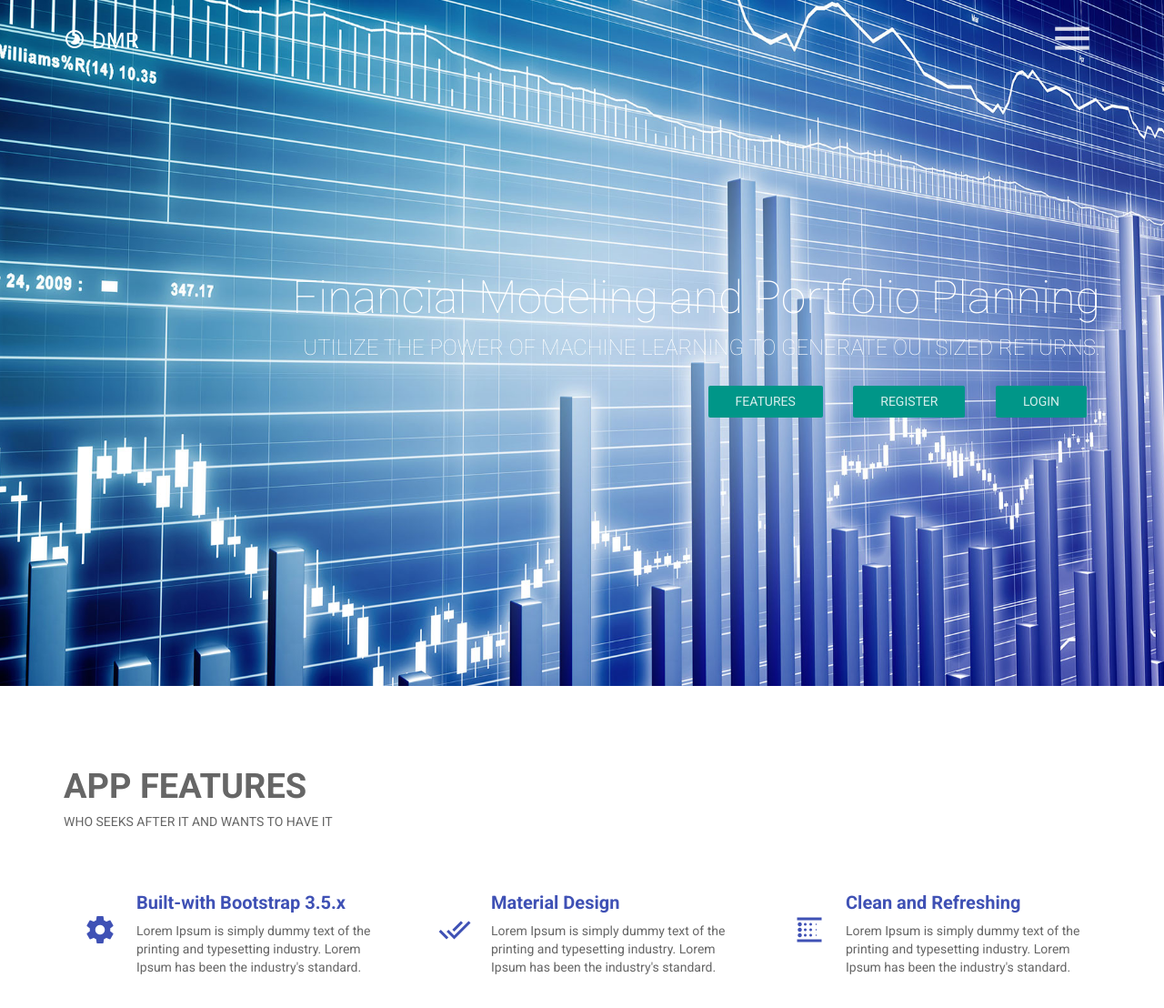
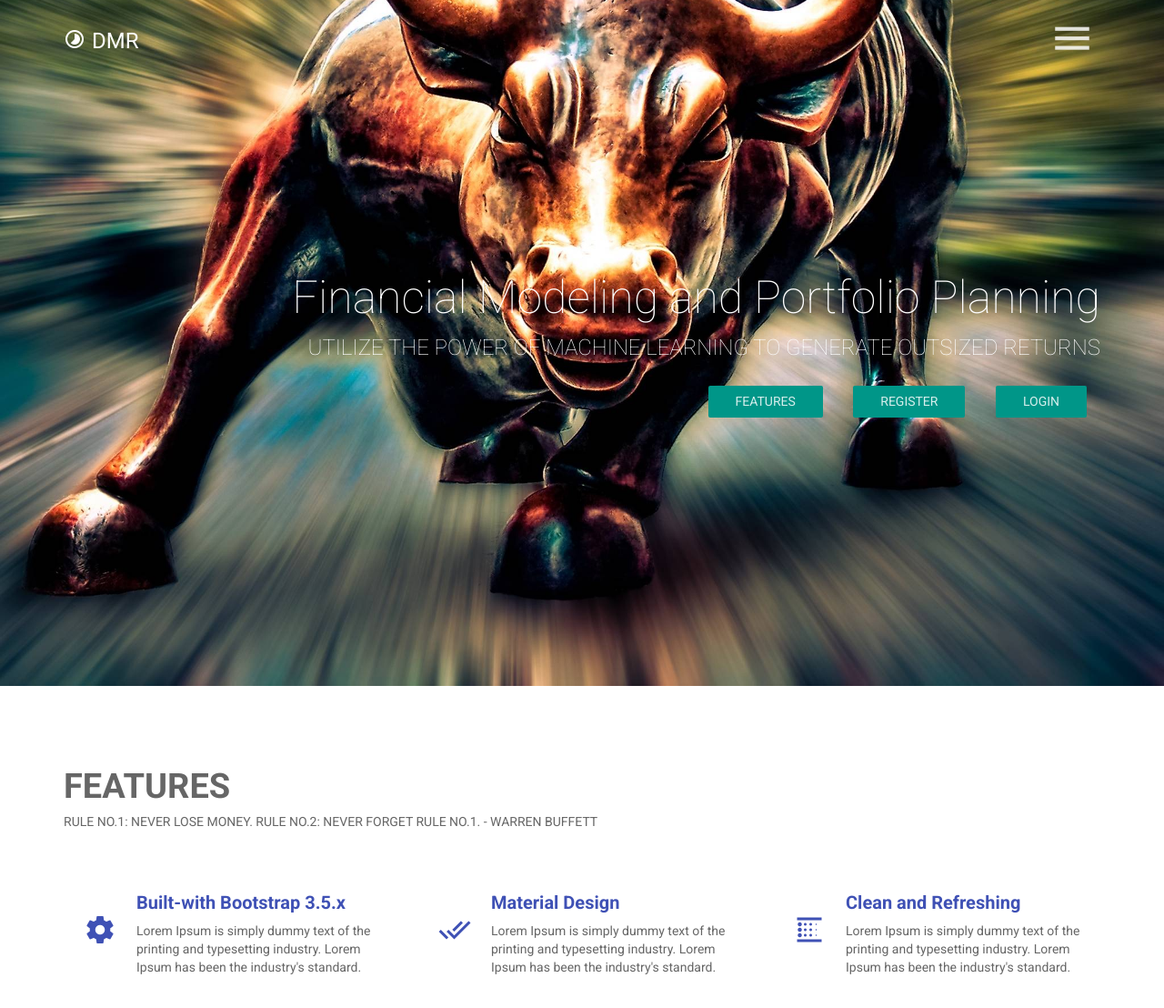
Before and after one commit to Dvshah13/Financial-Modeling, a Flask app: template templates/index.html in a window 1280 px wide. Shown: the top 1108 px of the page at 91% size. Run offline with Flask 2, Linux system fonts and the light colour scheme; the template is opened without the code that fills it, so the values that code supplies are empty; parts of the project's set-up code (start-up, migrations or seed data) failed here and were passed over.

Commit message:
Front-end work

```diff
--- a/static/css/main.css
+++ b/static/css/main.css
@@ -213,7 +213,7 @@ a:focus {
   }
 }
 .hero-area {
-  background: url(../img/wp2.jpg) no-repeat;
+  background: url(../img/wp4.jpg) no-repeat;
   background-size: cover;
   background-position: center bottom;
   color: #fff;
@@ -224,7 +224,7 @@ a:focus {
   background: transparent;
 }
 .hero-area .contents h1 {
-  font-size: 40px;
+  font-size: 45px;
   font-weight: 200;
 }
 .hero-area .contents p {
--- a/templates/index.html
+++ b/templates/index.html
@@ -56,7 +56,7 @@
         </div>
         <div class="contents text-right">
           <h1 class="wow fadeInRight" data-wow-duration="1000ms" data-wow-delay="300ms">Financial Modeling and Portfolio Planning</h1>
-          <p class="wow fadeInRight" data-wow-duration="1000ms" data-wow-delay="400ms">Utilize the power of machine learning to generate outsized returns.</p>
+          <p class="wow fadeInRight" data-wow-duration="1000ms" data-wow-delay="400ms">Utilize the power of machine learning to generate outsized returns</p>
           <a href="#features" class="btn btn-lg btn-primary wow fadeInUp" data-wow-duration="1000ms" data-wow-delay="300ms">Features</a>
           <a href="/register_page" class="btn btn-lg btn-primary wow fadeInUp" data-wow-duration="1000ms" data-wow-delay="400ms">Register</a>
           <a href="/login_page" class="btn btn-lg btn-primary wow fadeInUp" data-wow-duration="1000ms" data-wow-delay="500ms">Login</a>
@@ -66,8 +66,8 @@
     <section id="features" class="section">
       <div class="container">
         <div class="section-header">
-          <h1 class="section-title wow fadeInRight" data-wow-duration="1000ms" data-wow-delay="100ms">App Features</h1>
-          <h2 class="section-subtitle wow fadeInRight" data-wow-duration="1000ms" data-wow-delay="400ms">Who seeks after it and wants to have it</h2>
+          <h1 class="section-title wow fadeInRight" data-wow-duration="1000ms" data-wow-delay="100ms">Features</h1>
+          <h2 class="section-subtitle wow fadeInRight" data-wow-duration="1000ms" data-wow-delay="400ms">Rule No.1: Never lose money. Rule No.2: Never forget rule No.1. - Warren Buffett</h2>
         </div>
         <div class="row">
 
```
